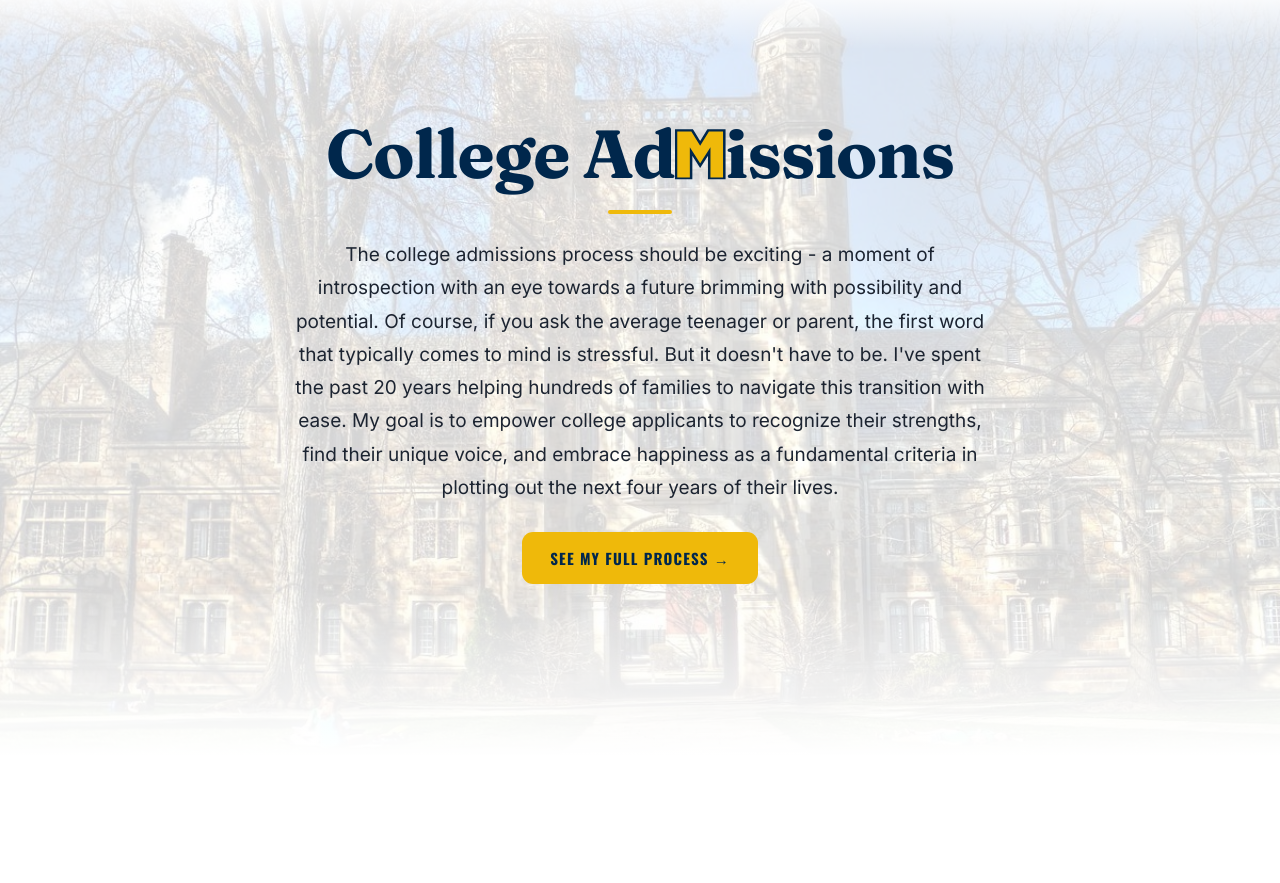
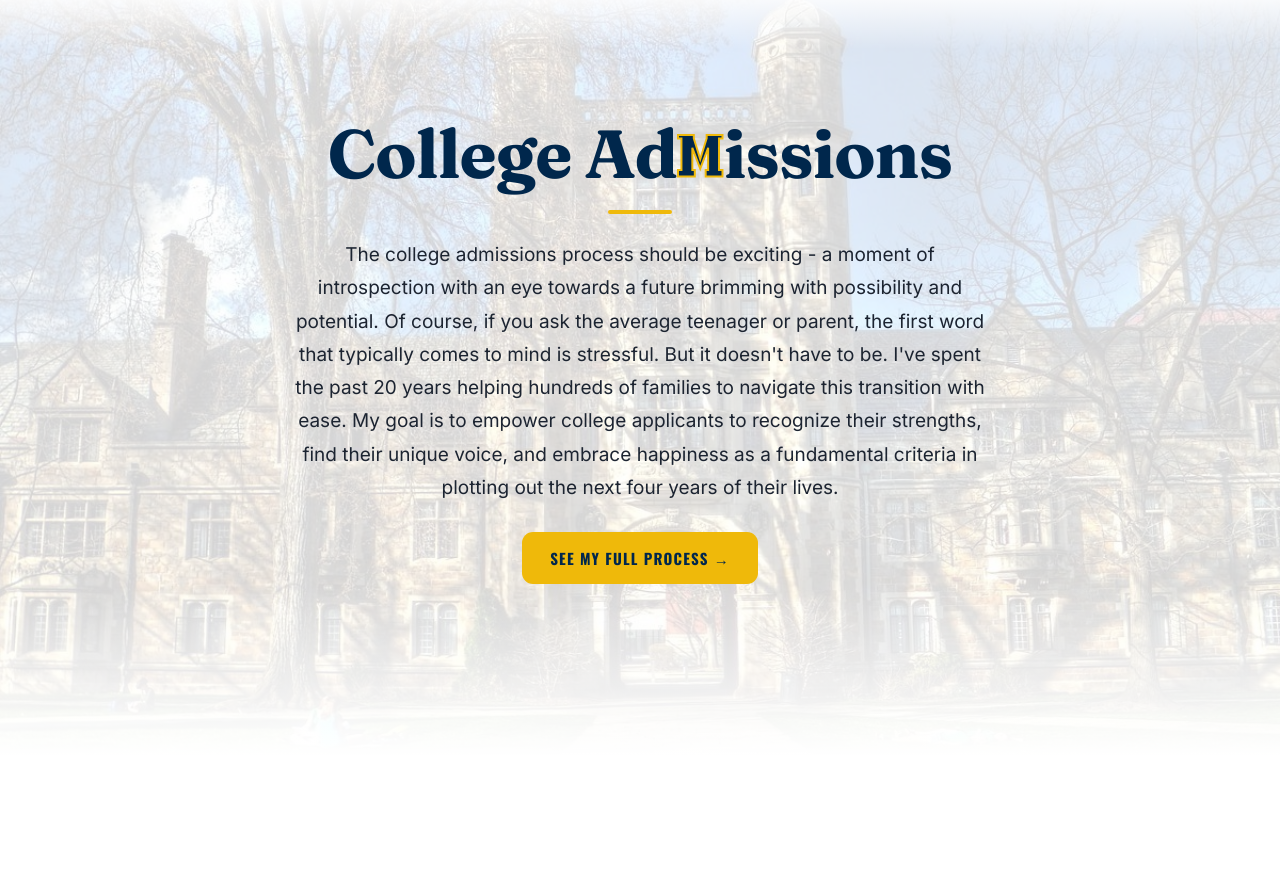
Before and after one commit to eckhausconsulting-eng/Eckhaus-Consulting, a plain HTML site: page index.html in a window 1280 px wide. Shown: the part 820-1703 px from the top of the page. Drawn offline with nearby package versions, Linux system fonts and the light colour scheme.

Commit message:
Block M v2: serifed Michigan-style letterform, navy with maize outline, sized to sit with the lowercase letters

```diff
--- a/index.html
+++ b/index.html
@@ -60,7 +60,7 @@
   .launch-head p b{color:var(--blue)}
   /* The Block M experiment (Josh, 2026-08-30): the M in Admissions as a Michigan-style block. */
   .mword{display:inline-block;line-height:0}
-  .mword .blockm{height:.74em;width:auto;transform:translateY(.02em)}
+  .mword .blockm{height:.64em;width:auto}
   /* The Launch grid plays a supporting role now (Josh, 2026-08-30): headline is Beyond
      admissions, and the six cards run smaller and quieter under the core Admissions section. */
   #launch .launch-head h2{font-size:clamp(30px,3.6vw,44px)}
@@ -236,7 +236,7 @@
 
 <section class="pad bgtex" id="admissions" style="background-image:url('launch/img/michigan-tower.jpg')"><div class="wrap">
   <div class="launch-head">
-    <h2>College Ad<span class="mword"><svg class="blockm" viewBox="0 0 100 100" aria-hidden="true"><polygon points="2,2 34,2 50,28 66,2 98,2 98,98 68,98 68,44 50,72 32,44 32,98 2,98" fill="var(--maize-fill)" stroke="var(--blue)" stroke-width="5" stroke-linejoin="miter"/></svg></span>issions</h2>
+    <h2>College Ad<span class="mword"><svg class="blockm" viewBox="3 6 94 88" aria-hidden="true"><polygon points="5,8 37,8 37,15 50,57 63,15 63,8 95,8 95,15 88,15 88,79 95,79 95,92 61,92 61,79 66,79 66,34 50,76 34,34 34,79 39,79 39,92 5,92 5,79 12,79 12,15 5,15" fill="var(--blue)" stroke="var(--maize-fill)" stroke-width="4" stroke-linejoin="miter"/></svg></span>issions</h2>
     <p>The college admissions process should be exciting - a moment of introspection with an eye towards a future brimming with possibility and potential. Of course, if you ask the average teenager or parent, the first word that typically comes to mind is stressful. But it doesn't have to be. I've spent the past 20 years helping hundreds of families to navigate this transition with ease. My goal is to empower college applicants to recognize their strengths, find their unique voice, and embrace happiness as a fundamental criteria in plotting out the next four years of their lives.</p>
     <div style="text-align:center;margin-top:28px">
       <a href="/college-admissions.html" style="display:inline-block;background:var(--maize-fill);color:var(--blue);font-family:var(--varsity);text-transform:uppercase;letter-spacing:.08em;font-weight:700;font-size:15px;padding:14px 28px;border-radius:11px">See my full process &#8594;</a>
```
